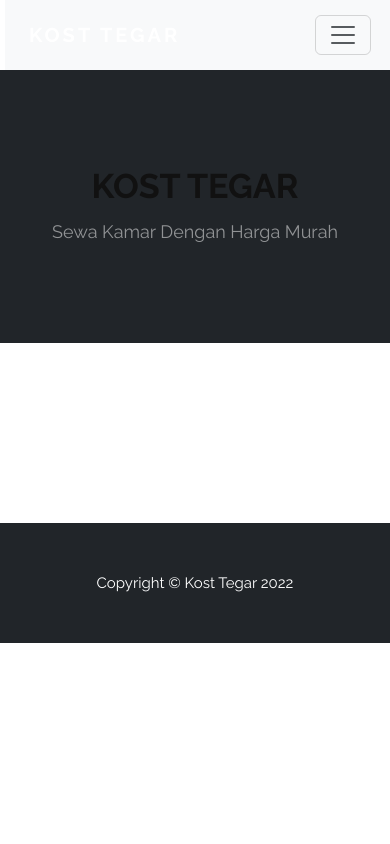
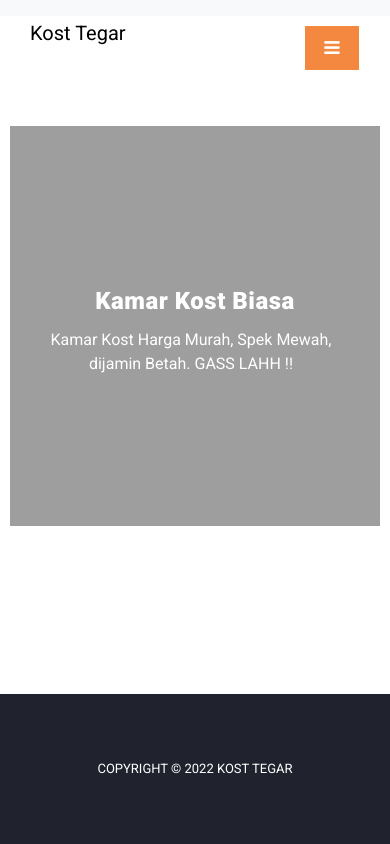
Before and after one commit to teguhh18/TA-NT, a CodeIgniter app: page /kost_tegar/Hunian in a window 390 px wide. Run offline with CodeIgniter, Linux system fonts and the light colour scheme; style sheets or scripts are compiled from the project's sources; some libraries are stand-ins or nearby versions.

Commit message:
mrasyid: dashboard

```diff
--- a/Client/application/views/dashboard.php
+++ b/Client/application/views/dashboard.php
@@ -1,34 +1,25 @@
 <!DOCTYPE html>
 <html lang="en">
+
   <head>
-        <meta charset="utf-8" />
-        <meta name="viewport" content="width=device-width, initial-scale=1, shrink-to-fit=no" />
-        <meta name="description" content="" />
-        <meta name="author" content="" />
-        <title>Daftar Hunian</title>
-        <!-- Favicon-->
-        <!-- Favicon-->
-        <link rel="icon" type="image/x-icon" href="assets/favicon.ico" />
-        <!-- Bootstrap icons-->
-        <link href="https://cdn.jsdelivr.net/npm/bootstrap-icons@1.5.0/font/bootstrap-icons.css" rel="stylesheet" />
-        <!-- Core theme CSS (includes Bootstrap)-->
-        <link href="<?php echo base_url("ext/style.css") ?>" rel="stylesheet" />
 
-        <!-- bootstrap css -->
-      <link rel="stylesheet" href="css/bootstrap.min.css">
+    <meta charset="utf-8">
+    <meta name="viewport" content="width=device-width, initial-scale=1, shrink-to-fit=no">
+    <meta name="description" content="">
+    <meta name="author" content="">
+    <link href="https://fonts.googleapis.com/css?family=Roboto:100,100i,300,300i,400,400i,500,500i,700,700i,900,900i&display=swap" rel="stylesheet">
 
-      <link rel="stylesheet" type="text/css" href="<?php echo base_url("assets/assets_home/css/bootstrap.min.css")?>">
-      <!-- style css -->
-      <link rel="stylesheet" href="css/style.css">
-      <!-- Responsive-->
-      <link rel="stylesheet" href="css/responsive.css">
-      <!-- fevicon -->
-      <link rel="icon" href="images/fevicon.png" type="image/gif" />
-      <!-- Scrollbar Custom CSS -->
-      <link rel="stylesheet" href="css/jquery.mCustomScrollbar.min.css">
-      <!-- Tweaks for older IEs-->
-      <link rel="stylesheet" href="https://netdna.bootstrapcdn.com/font-awesome/4.0.3/css/font-awesome.css">
-      <link rel="stylesheet" href="https://cdnjs.cloudflare.com/ajax/libs/fancybox/2.1.5/jquery.fancybox.min.css" media="screen">
+    <title>Website Sewa Kost Tegar</title>
+
+    <!-- Bootstrap core CSS -->
+    <link href="http://localhost:8080/kost_tegar/assets/assets_shop/vendor/bootstrap/css/bootstrap.min.css" rel="stylesheet">
+
+
+    <!-- Additional CSS Files -->
+    <link rel="stylesheet" href="http://localhost:8080/kost_tegar/assets/assets_shop/css/fontawesome.css">
+    <link rel="stylesheet" href="http://localhost:8080/kost_tegar/assets/assets_shop/css/style.css">
+    <link rel="stylesheet" href="http://localhost:8080/kost_tegar/assets/assets_shop/css/owl.css">
+    <link rel="stylesheet" href="http://localhost:8080/kost_tegar/assets/assets_shop/css/footer.css">
   </head>
   <body>
         <!-- Navigation-->
@@ -49,6 +40,8 @@
                         <li class="nav-item"><a class="nav-link" href="#!">Tentang</a>
                         </li>
 
+
+
                     </ul>
                     <!-- <form class="d-flex">
                         <button class="btn btn-outline-dark" type="submit">
@@ -60,22 +53,27 @@
                 </div>
             </div>
         </nav>
-        <!-- Header-->
-        <header class="bg-dark py-5">
-            <div class="container px-4 px-lg-5 my-5">
-                <div class="text-center text-white">
-                    <h1 class="display-4 fw-bolder">KOST TEGAR</h1>
-                    <p class="lead fw-normal text-white-50 mb-0">Sewa Kamar Dengan Harga Murah</p>
+  <body>
+
+    <!-- ***** Preloader Start ***** -->
+    <div id="preloader">
+        <div class="jumper">
+            <div></div>
+            <div></div>
+            <div></div>
         </div>
     </div>
-        </header>
-        <!-- Section-->
+    <!-- ***** Preloader End ***** -->
 
+    <!-- Header -->
+
+    </header><!-- Page Content -->
+<!-- Banner Starts Here -->
 <div class="main-banner header-text">
   <div class="container-fluid">
     <div class="owl-banner owl-carousel">
       <div class="item">
-        <img src="<?= base_url('assets/assets_shop') ?>/images/kamar1.jpg" alt="" width="500" height="350">
+        <img src="http://localhost:8080/kost_tegar/assets/assets_shop/images/kamar1.jpg" alt="" width="700" height="400">
         <div class="item-content">
           <div class="main-content">
 
@@ -87,7 +85,7 @@
         </div>
       </div>
       <div class="item">
-        <img src="<?= base_url('assets/assets_shop') ?>/images/kamar5.jpg" alt="" width="500" height="350">
+        <img src="http://localhost:8080/kost_tegar/assets/assets_shop/images/kamar5.jpg" alt="" width="700" height="400">
         <div class="item-content">
           <div class="main-content">
 
@@ -99,7 +97,7 @@
         </div>
       </div>
       <div class="item">
-        <img src="<?= base_url('assets/assets_shop') ?>/images/kamar3.jpg" alt="" width="500" height="350">
+        <img src="http://localhost:8080/kost_tegar/assets/assets_shop/images/kamar3.jpg" alt="" width="700" height="400">
         <div class="item-content">
           <div class="main-content">
 
@@ -111,7 +109,7 @@
         </div>
       </div>
       <div class="item">
-        <img src="<?= base_url('assets/assets_shop') ?>/images/kamar4.jpg" alt="" width="500" height="350">
+        <img src="http://localhost:8080/kost_tegar/assets/assets_shop/images/kamar4.jpg" alt="" width="700" height="400">
         <div class="item-content">
           <div class="main-content">
 
@@ -123,7 +121,7 @@
         </div>
       </div>
       <div class="item">
-        <img src="<?= base_url('assets/assets_shop') ?>/images/kamar5.jpg" alt="" width="500" height="350">
+        <img src="http://localhost:8080/kost_tegar/assets/assets_shop/images/kamar5.jpg" alt="" width="700" height="400">
         <div class="item-content">
           <div class="main-content">
             <a href="fleet.html"><h4>Kamar Kost Biasa</h4></a>
@@ -137,15 +135,51 @@
     </div>
   </div>
 </div>
-<!-- Banner Ends Here -->
+    </footer>
+    <div style="height: 180px;"></div>    <footer class="fixed-bottom">
+      <!-- <div class="container"> -->
+        <div class="row">
+          <!-- <div class="col-lg-12">
+            <ul class="social-icons">
+              <li><a href="#">Facebook</a></li>
+              <li><a href="#">Twitter</a></li>
+              <li><a href="#">Behance</a></li>
+              <li><a href="#">Linkedin</a></li>
+            </ul>
+          </div> -->
+          <div class="col-md-11">
+            <div class="copyright-text">
+              <p>
+                Copyright © 2022 Kost Tegar
+              </p>
+            </div>
+          </div>
+        </div>
+      <!-- </div> -->
+    </footer>
 
-<div style="height: 180px;"></div>
 
-        <!-- Footer-->
-        <footer class="py-5 bg-dark">
-            <div class="container"><p class="m-0 text-center text-white">Copyright &copy; Kost Tegar 2022</p></div>
-        </footer>
-        <!-- Bootstrap core JS-->
-        <script src="https://cdn.jsdelivr.net/npm/bootstrap@5.1.3/dist/js/bootstrap.bundle.min.js"></script>
+    <!-- Bootstrap core JavaScript -->
+    <script src="http://localhost:8080/kost_tegar/assets/assets_shop/vendor/jquery/jquery.min.js"></script>
+    <script src="http://localhost:8080/kost_tegar/assets/assets_shop/vendor/bootstrap/js/bootstrap.bundle.min.js"></script>
+
+    <!-- Additional Scripts -->
+    <script src="http://localhost:8080/kost_tegar/assets/assets_shop/js/custom.js"></script>
+    <script src="http://localhost:8080/kost_tegar/assets/assets_shop/js/owl.js"></script>
+    <script src="http://localhost:8080/kost_tegar/assets/assets_shop/js/slick.js"></script>
+    <script src="http://localhost:8080/kost_tegar/assets/assets_shop/js/isotope.js"></script>
+    <script src="http://localhost:8080/kost_tegar/assets/assets_shop/js/accordions.js"></script>
+
+    <script language = "text/Javascript">
+      cleared[0] = cleared[1] = cleared[2] = 0; //set a cleared flag for each field
+      function clearField(t){                   //declaring the array outside of the
+      if(! cleared[t.id]){                      // function makes it static and global
+          cleared[t.id] = 1;  // you could use true and false, but that's more typing
+          t.value='';         // with more chance of typos
+          t.style.color='#fff';
+          }
+      }
+    </script>
+
   </body>
 </html>
```
Lines whose indentation alone changed are shown as unchanged.
